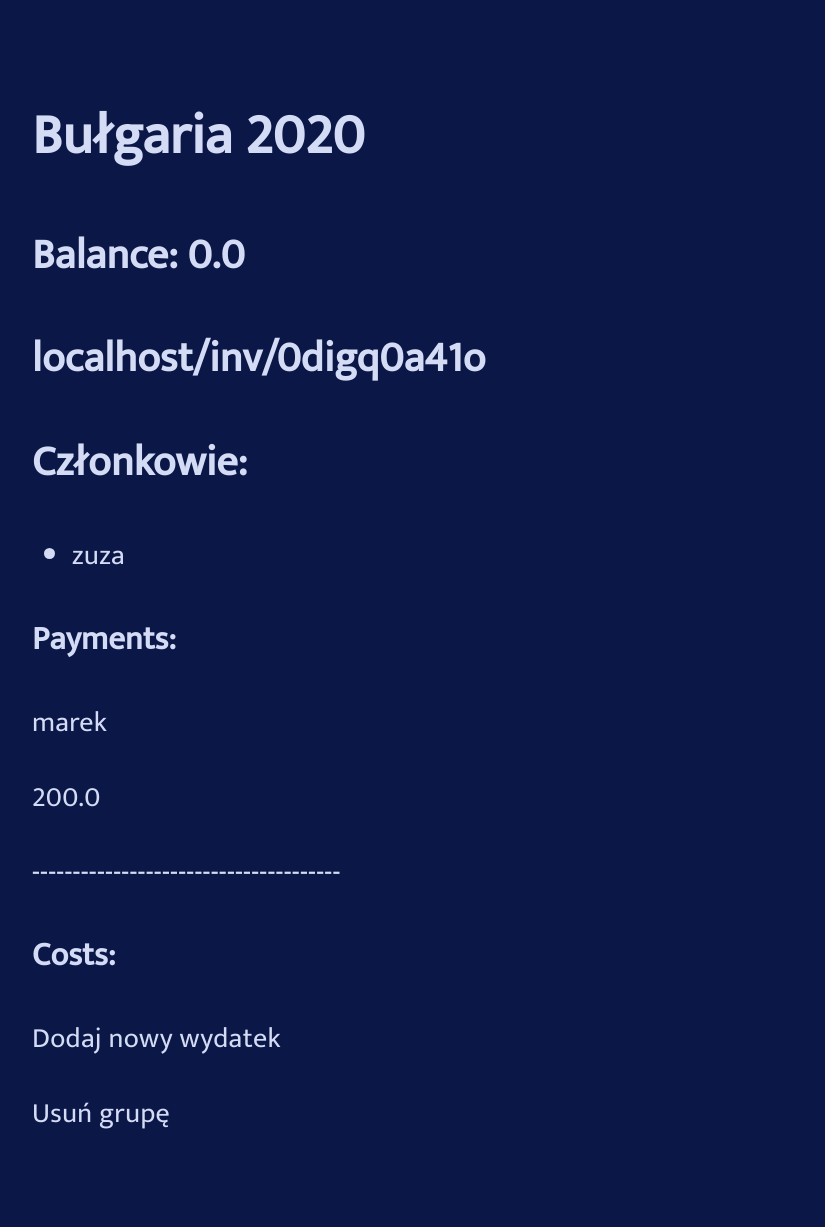
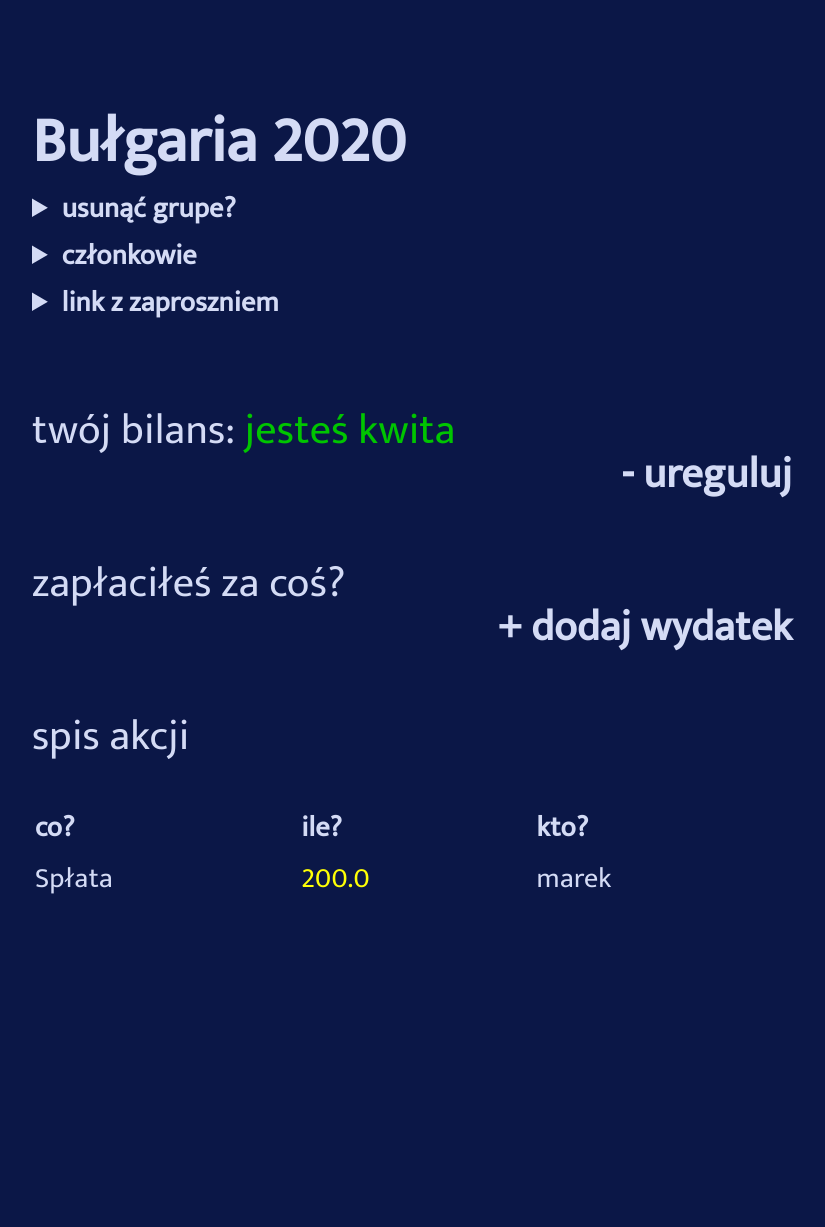
Before and after one commit to zuzajot/costSplit, a Django app: page /groups/1 in a window 1280 px wide. Shown: the part 135-1362 px from the top of the page, without its empty margins (228-1053 px from the left). After the commit the page ends 1029 px from the top, so only its background shows below. Run offline with Django 3.2, Linux system fonts and the light colour scheme; a user stored in the database is signed in; data comes from the database, SQL or seed files in the repository; both versions use the stored data as it was after the commit; data that the repository does not hold is empty.

Commit message:
kolejne ladne widoki

```diff
--- a/split/static/style.css
+++ b/split/static/style.css
@@ -27,7 +27,7 @@ a:link, a:visited {
 .userinfo {
 }
 
-.userinfodiv, .balance-in-group, .new-group-link {
+.userinfodiv, .balance-in-group, .new-group-link, .link {
     display: flex;
     justify-content: flex-end;
     flex: 1;
@@ -40,14 +40,28 @@ a:link, a:visited {
 .balance- {
     color: #8D07F6;
 }
-.balance= {
-    color: #00FF00;
+.balance0 {
+    color: #00c500;
 }
-.group-bar {
+.group-bar, .group-detail {
     display: flex;
-        font-size: 1.5em;
-        font-weight: 700;
-        color: #D4DBF5 ;
+    font-size: 1.5em;
+    font-weight: 700;
+    color: #D4DBF5 ;
+    margin-top: -5px;
+}
+.group-detail{
+    font-size: 1.5em;
+    font-weight: 300;
+    margin-top: 70px;
+    margin-bottom: -30px;
+}
+
+.infooo {
+    font-size: 1.5em;
+    font-weight: 300;
+    margin-top: 70px;
+    margin-bottom: 30px;
 }
 
 .group-name{
@@ -55,6 +69,13 @@ a:link, a:visited {
 
 .balance-in-group {
 }
+.form-class{
+        margin: 100px auto;
+        width: 90%;
+        display: flex;
+}
+
+
 
 .balance{}
 
@@ -106,8 +127,21 @@ font-size-adjust: 40px;
     margin-bottom: 44px;
 }
 
-.new-group-link {
+.new-group-link{
     font-size: 1.5em;
     font-weight: 800;
     margin-top: 44px;
 }
+
+.link{
+    font-size: 1em;
+    font-weight: 800;
+    margin-top: 44px;
+}
+
+
+.title-group-name{
+    font-size: 2.25em;
+    font-weight: 800;
+    margin-bottom: -10px;
+}
--- a/templates/group_view.html
+++ b/templates/group_view.html
@@ -1,37 +1,92 @@
 {% extends 'base.html' %}
 
-{% block title %} Grupa - szczegóły {% endblock %}
+{% block title %} Cost Split twoje grupy {% endblock %}
 
 {% block content %}
-<h1>{{ group.name }}</h1>
-<h2>Balance: {{ balance.balance }}</h2>
-<h2>{{ request.META.HTTP_HOST }}/inv/{{ group.invite_url }}</h2>
+{% if messages %}
+{% for message in messages %}
+<p>{{ message }}</p>
+{% endfor %}
+{% endif %}
 
-<h2>Członkowie:</h2>
+<div class="title-group-name">{{ group.name }}</div>
+
+
+{# usun grupe #}
+        {% if group.admin_id == request.user.profile %}
+        <details>
+            <summary><b>usunąć grupe?</b></summary>
+            <a href="">usuń teraz</a>
+        </details>
+        {% endif %}
+
+
+{# członkowie #}
+        <details>
+          <summary><b>członkowie</b></summary>
          <ul>
             {% for user in users_in_group %}
             <li>{{ user.user_id.user.username }}</li>
             {% endfor %}
         </ul>
+        </details>
+        <!--
+        <b>członkowie:</b> {% for user in users_in_group %}{{ user.user_id.user.username }}, {% endfor %}
+        -->
 
-<h3>Payments:</h3>
+{# link z zaproszeniem #}
+        <details>
+            <summary><b>link z zaproszniem</b></summary>
+        {{ request.META.HTTP_HOST }}/inv/{{ group.invite_url }}
+        </details>
+
+{# twój bilans/ureguluj #}
+        <div class="group-detail">
+            <span>twój bilans: {% if balance.balance > 0 %}      <span class="balance">  +{{ balance.balance }}
+        {% elif balance.balance < 0 %}    <span class="balance-"> −{{ balance.balance }}
+        {% else %}                      <span class="balance0">  jesteś kwita
+                    {% endif %}</span></span>
+        <div class="link"> - ureguluj </div>
+        </div>
+
+{# dodaj platność #}
+        <div class="group-detail">
+            <span>zapłaciłeś za coś? </span>
+        <div class="link"> + dodaj wydatek </div>
+        </div>
+
+
+{# wydatki i płatności #}
+
+        <div class="group-detail">
+            <span>spis akcji </span>
+        </div>
+
+        <table style="width: 100%; margin-top: 60px">
+
+            <tr>
+                   <td><b>co?</b></td>
+                   <td><b>ile?</b></td>
+                   <td><b>kto?</b></td>
+               </tr>
+                {% for cost in user_costs %}
+               <tr>
+                   <td>{{ cost.cost_id.title }}</td>
+                   <td><span class="balance-">{{ cost.cost_id.amount }}</span></td>
+                   <td>{{ cost.cost_id.payer_id.user.username }}</td>
+               </tr>
+
+                {% endfor %}
+
                 {% for payment in payments %}
-<p>{{ payment.user_id.user.username }}</p>
-<p>{{ payment.amount }}</p>
+               <tr>
+                   <td>Spłata</td>
+                   <td><span class="balance">{{ payment.amount }}</span></td>
+                   <td>{{ payment.user_id.user.username }}</td>
+                </tr>
                 {% endfor %}
-<p>--------------------------------------</p>
-<h3>Costs:</h3>
-<a href="{% url 'cost_new' group.id %}"> Dodaj nowy wydatek </a>
-{% for cost in user_costs %}
-<p>{{ cost.cost_id.payer_id.user.username }}</p>
-<p>{{ cost.cost_id.amount }}</p>
-<p>{{ cost.cost_id.title }}</p>
-<p><a href="{% url 'cost_edit' cost.id %}">Edytuj wydatek </a></p>
-<p><a href="{% url 'cost_delete' cost.id %}">Usuń wydatek </a></p>
-<p>--------------------------------------</p>
-{% endfor %}
-{% if group.admin_id == request.user.profile %}
-<p><a href="{% url 'group_delete' group.id %}">Usuń grupę </a></p>
+        </table>
 
-{% endif %}
+
+
 {% endblock %}
```
Also changed, not shown: templates/aod_invitation.html (+22 -13 lines), templates/create_group.html (+8 -9 lines), templates/group_list.html (+6 -7 lines), db.sqlite3. Lines whose indentation alone changed are shown as unchanged.
